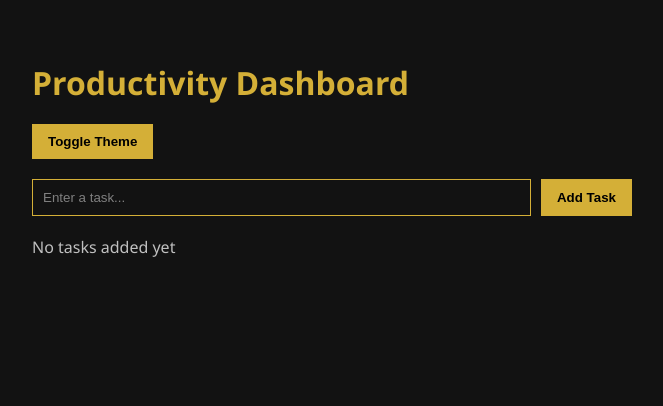
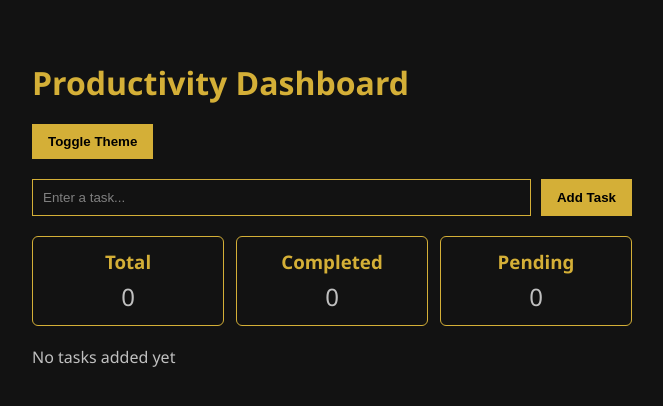
Before and after one commit to AshmithaB/react-productivity-dashboard, a React (Vite) app: page / in a window 1280 px wide. Shown: the top 406 px of the page, without its empty margins (308-971 px from the left). Built offline with nearby package versions, Linux system fonts and the light colour scheme.

Commit message:
feat: add productivity stats using useMemo

```diff
--- a/src/components/Stats.jsx
+++ b/src/components/Stats.jsx
@@ -0,0 +1,33 @@
+import { useContext, useMemo } from "react";
+import { AppContext } from "../context/AppContext";
+
+export default function Stats() {
+  const { state } = useContext(AppContext);
+
+  const { total, completed, pending } = useMemo(() => {
+    const total = state.tasks.length;
+    const completed = state.tasks.filter(t => t.completed).length;
+    const pending = total - completed;
+
+    return { total, completed, pending };
+  }, [state.tasks]);
+
+  return (
+    <div className="stats">
+      <div className="stat-box">
+        <h3>Total</h3>
+        <p>{total}</p>
+      </div>
+
+      <div className="stat-box">
+        <h3>Completed</h3>
+        <p>{completed}</p>
+      </div>
+
+      <div className="stat-box">
+        <h3>Pending</h3>
+        <p>{pending}</p>
+      </div>
+    </div>
+  );
+}
--- a/src/pages/Dashboard.jsx
+++ b/src/pages/Dashboard.jsx
@@ -1,6 +1,8 @@
 import { useContext, useState } from "react";
 import { AppContext } from "../context/AppContext";
 import TaskCard from "../components/TaskCard";
+import Stats from "../components/Stats";
+
 
 export default function Dashboard() {
   const { dispatch } = useContext(AppContext);
@@ -36,7 +38,7 @@
           Add Task
         </button>
       </div>
-
+      <Stats/>
       {/* ✅ Render TaskCard ONCE */}
       <TaskCard />
     </div>
--- a/src/styles/theme.css
+++ b/src/styles/theme.css
@@ -107,3 +107,26 @@
   font-size: 18px;
   cursor: pointer;
 }
+.stats {
+  display: flex;
+  gap: 12px;
+  margin-bottom: 20px;
+}
+
+.stat-box {
+  flex: 1;
+  padding: 12px;
+  border: 1px solid var(--gold);
+  border-radius: 6px;
+  text-align: center;
+}
+
+.stat-box h3 {
+  margin: 0;
+  color: var(--gold);
+}
+
+.stat-box p {
+  font-size: 24px;
+  margin: 6px 0 0;
+}
```
